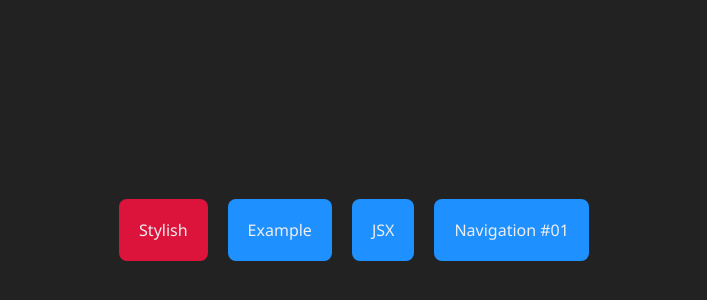
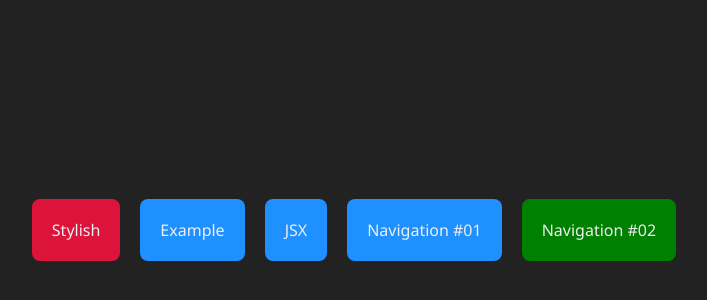
Before and after one commit to NetoJL/NextJS-Fundamentals, a Next.js app: page / in a window 1280 px wide. Shown: the part 170-470 px from the top of the page, without its empty margins (286-993 px from the left). Built offline with nearby package versions, Linux system fonts and the light colour scheme.

Commit message:
Another Navigation example

```diff
--- a/src/pages/index.jsx
+++ b/src/pages/index.jsx
@@ -13,6 +13,7 @@ export default function Home() {
 			<Navigator text="Example" route="/example" />
 			<Navigator text="JSX" route="/jsx" />
 			<Navigator text="Navigation #01" route="/navigation" />
+			<Navigator text="Navigation #02" route="/customer/pe-2/123" color='green' />
 		</div>
 	);
 }
```
